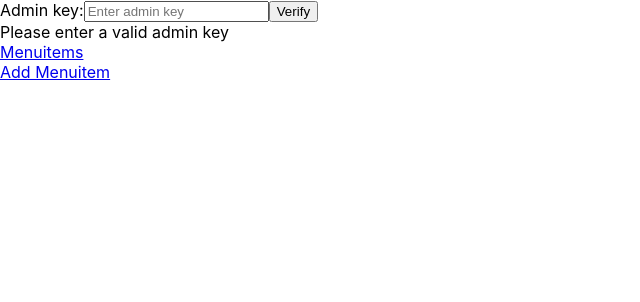
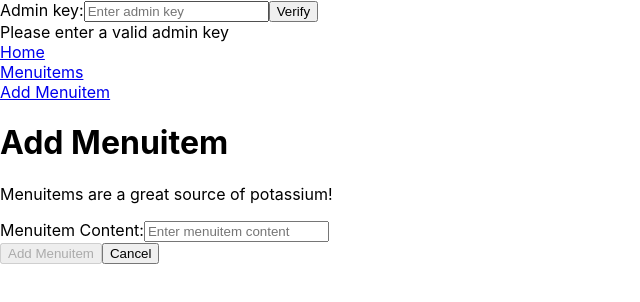
Before and after one commit to phides-code/myresto-frontend, a React (Vite) app: page /menuitems/add-menuitem in a window 1280 px wide. Shown: the top 302 px of the page, without its empty margins (0-640 px from the left). Built offline with nearby package versions, Linux system fonts and the light colour scheme; no server answers.

Commit message:
setup nav and routes

```diff
--- a/src/components/App.tsx
+++ b/src/components/App.tsx
@@ -1,17 +1,24 @@
+import { BrowserRouter, Route, Routes } from 'react-router';
 import { AdminKeyProvider } from '../context/AdminKeyContext';
 import { AdminKeyValidityProvider } from '../context/AdminKeyValidityContext';
 import AdminKeyValidator from '../features/adminKey/AdminKeyValidator';
 import Menuitems from '../features/menuitems/Menuitems';
+import MainNav from './MainNav';
+import MainPage from './MainPage';
 
 export const App = () => {
     return (
-        <div>
+        <BrowserRouter>
             <AdminKeyProvider>
                 <AdminKeyValidityProvider>
                     <AdminKeyValidator />
-                    <Menuitems />
+                    <MainNav />
+                    <Routes>
+                        <Route path='/' element={<MainPage />} />
+                        <Route path='/menuitems/*' element={<Menuitems />} />
+                    </Routes>
                 </AdminKeyValidityProvider>
             </AdminKeyProvider>
-        </div>
+        </BrowserRouter>
     );
 };
--- /dev/null
+++ b/src/components/MainNav.tsx
@@ -0,0 +1,16 @@
+import { Link } from 'react-router';
+
+const MainNav = () => {
+    return (
+        <div>
+            <div>
+                <Link to='/'>Home</Link>
+            </div>
+            <div>
+                <Link to='/menuitems'>Menuitems</Link>
+            </div>
+        </div>
+    );
+};
+
+export default MainNav;
--- /dev/null
+++ b/src/components/MainPage.tsx
@@ -0,0 +1,5 @@
+const MainPage = () => {
+    return <div>Main Page</div>;
+};
+
+export default MainPage;
--- a/src/features/menuitems/MenuitemHeader.tsx
+++ /dev/null
@@ -1,15 +0,0 @@
-import { Link } from 'react-router';
-
-const MenuitemHeader = () => {
-    return (
-        <div>
-            <div>
-                <Link to='/'>Menuitems</Link>
-            </div>
-            <div>
-                <Link to='/add-menuitem'>Add Menuitem</Link>
-            </div>
-        </div>
-    );
-};
-export default MenuitemHeader;
--- a/src/features/menuitems/MenuitemListItem.tsx
+++ b/src/features/menuitems/MenuitemListItem.tsx
@@ -45,7 +45,7 @@ const MenuitemListItem = ({ menuitem }: { menuitem: Menuitem }) => {
 
     return (
         <li>
-            <Link to={`/${menuitem.id}`}> {menuitem.content}</Link>
+            <Link to={`/menuitems/${menuitem.id}`}> {menuitem.content}</Link>
             <button disabled={disableDeleteButton} onClick={handleDelete}>
                 Delete
             </button>
--- a/src/features/menuitems/Menuitems.tsx
+++ b/src/features/menuitems/Menuitems.tsx
@@ -1,6 +1,6 @@
 import { useState } from 'react';
-import { BrowserRouter, Route, Routes } from 'react-router';
-import MenuitemHeader from './MenuitemHeader';
+import { Route, Routes } from 'react-router';
+import MenuitemsNav from './MenuitemsNav';
 import ListMenuitems from './ListMenuitems';
 import ViewMenuitem from './ViewMenuitem';
 import AddMenuitem from './AddMenuitem';
@@ -9,17 +9,15 @@ const Menuitems = () => {
     const [showSuccess, setShowSuccess] = useState(false);
     return (
         <div>
-            <BrowserRouter>
-                <MenuitemHeader />
-                <Routes>
-                    <Route path='/' element={<ListMenuitems />} />
-                    <Route path='/:menuitemId' element={<ViewMenuitem />} />
-                    <Route
-                        path='/add-menuitem'
-                        element={<AddMenuitem setShowSuccess={setShowSuccess} />}
-                    />
-                </Routes>
-            </BrowserRouter>
+            <MenuitemsNav />
+            <Routes>
+                <Route index element={<ListMenuitems />} />
+                <Route
+                    path='add-menuitem'
+                    element={<AddMenuitem setShowSuccess={setShowSuccess} />}
+                />
+                <Route path=':menuitemId' element={<ViewMenuitem />} />
+            </Routes>
             {showSuccess && (
                 <div>
                     <h2>Menuitem added successfully!</h2>
--- /dev/null
+++ b/src/features/menuitems/MenuitemsNav.tsx
@@ -0,0 +1,10 @@
+import { Link } from 'react-router';
+
+const MenuitemsNav = () => {
+    return (
+        <div>
+            <Link to='/menuitems/add-menuitem'>Add Menuitem</Link>
+        </div>
+    );
+};
+export default MenuitemsNav;
```
